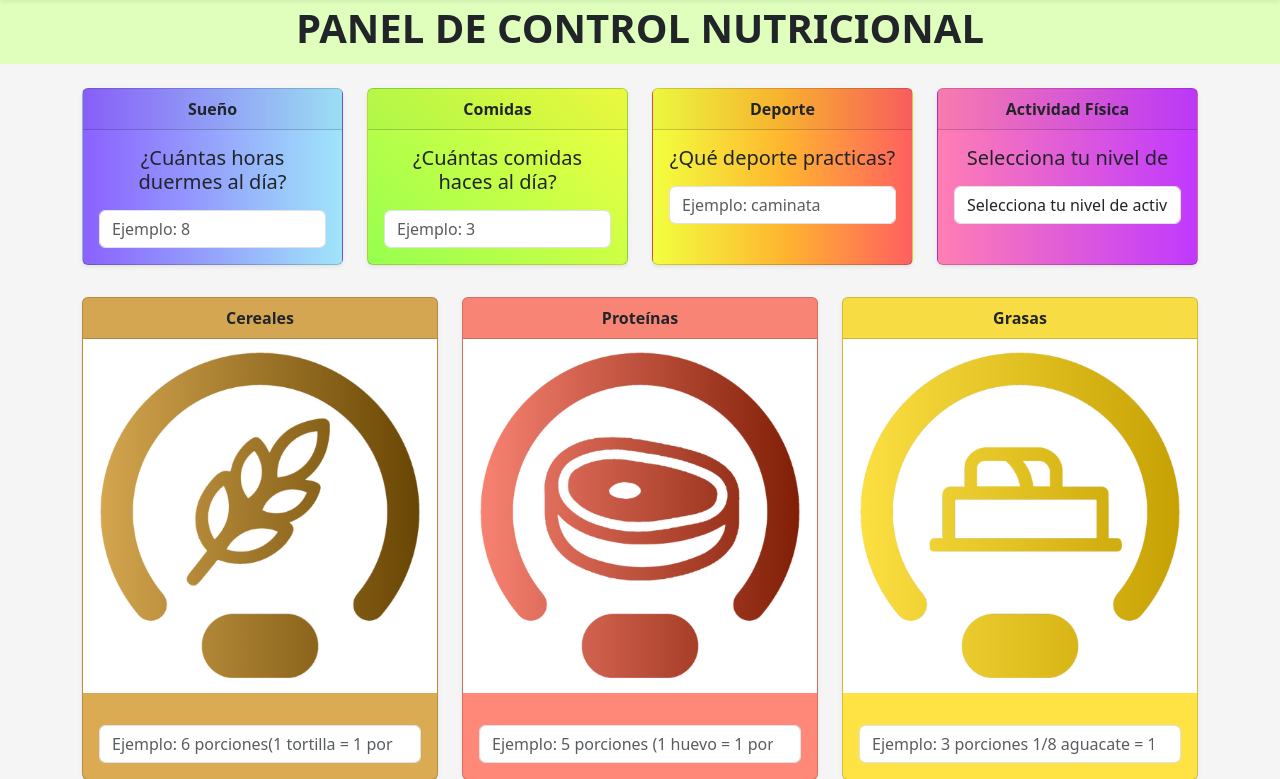
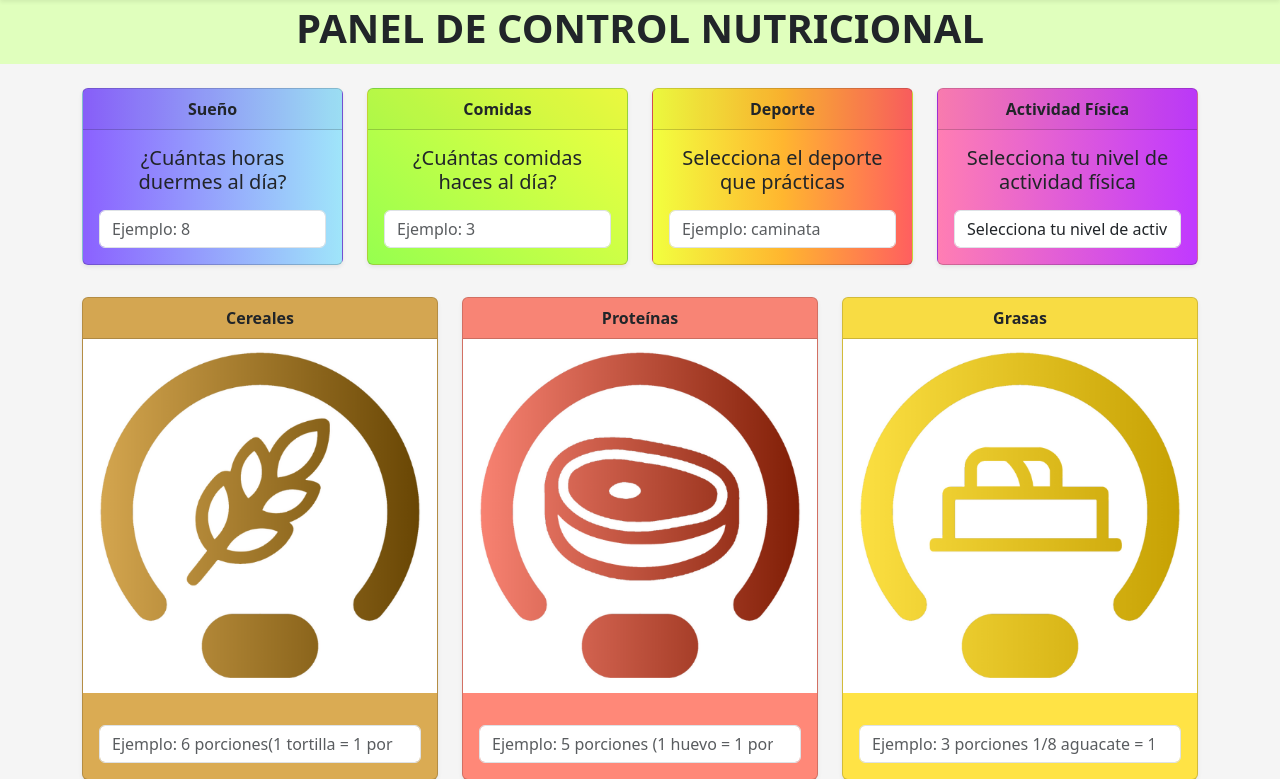
Before and after one commit to Camacho-Zamora-Adrian-Eduardo/Proyecto, a Flask app: page /interfaz in a window 1280 px wide. Shown: the part 56-835 px from the top of the page. Run offline with Flask 3, Linux system fonts and the light colour scheme.

Commit message:
Terminado

```diff
--- a/templates/interfazinicio.html
+++ b/templates/interfazinicio.html
@@ -71,7 +71,7 @@ Panel Nutricional
             <div class="card h-100 shadow-sm" style="background: linear-gradient(90deg, #f2ff3f, #ffb62f, #ff5f5f);">
                 <div class="card-header text-center fw-bold">Deporte</div>
                 <div class="card-body">
-                    <h5 class="card-title text-center">¿Qué deporte practicas?</h5>
+                    <h5 class="card-title text-center">Selecciona el deporte que prácticas</h5>
                     <input name="deporte" id="deporte" type="text" class="form-control mt-3" placeholder="Ejemplo: caminata" required>
                 </div>
             </div>
@@ -82,7 +82,7 @@ Panel Nutricional
             <div class="card h-100 shadow-sm" style="background: linear-gradient(90deg, #ff7eb3, #c039ff);">
                 <div class="card-header text-center fw-bold">Actividad Física</div>
                 <div class="card-body">
-                    <h5 class="card-title text-center">Selecciona tu nivel de</h5>
+                    <h5 class="card-title text-center">Selecciona tu nivel de actividad física</h5>
                     <select name="actividad" id="actividad" class="form-control mt-3" required>
                         <option value="">Selecciona tu nivel de actividad fisica</option>
                         <option value="baja">Baja 0-1 dias</option>
```
